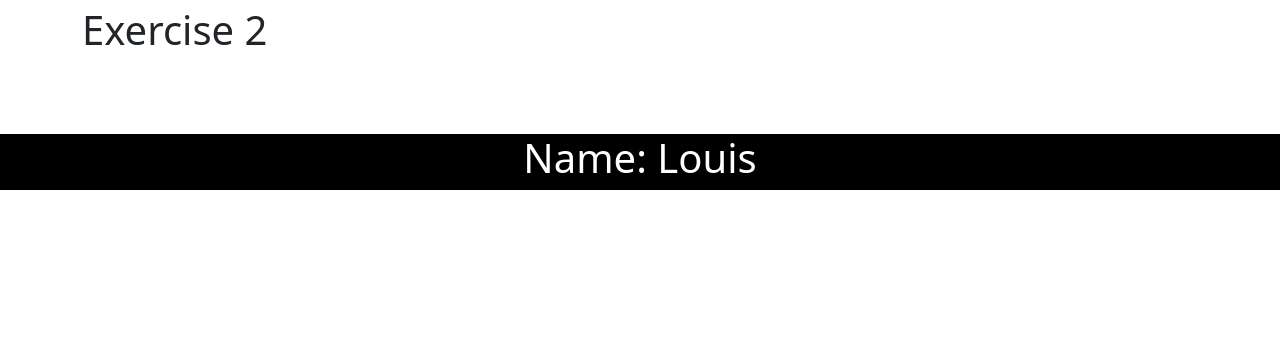
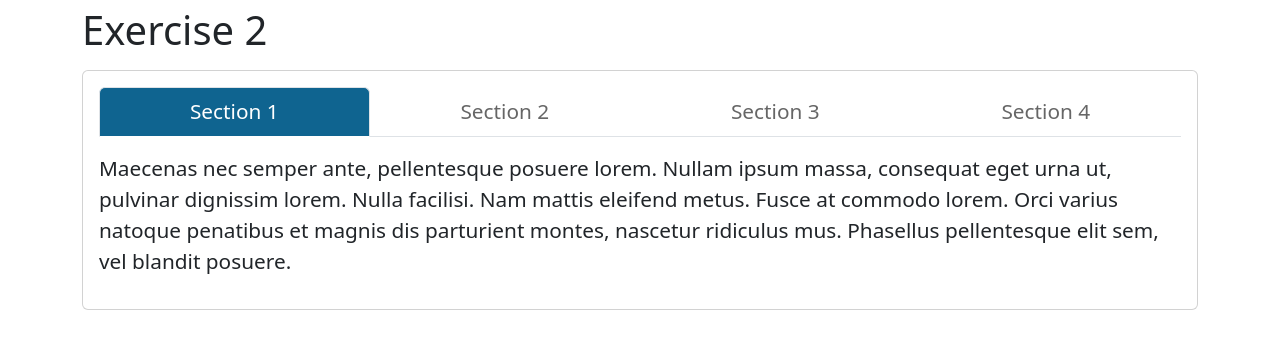
Before and after one commit to LouisLiu03/assessment-task-Mindarc, a Vue app: page / in a window 1280 px wide. Shown: the part 475-835 px from the top of the page. Before the commit the page ends 800 px from the top, so only its background shows below. Built offline with nearby package versions, Linux system fonts and the light colour scheme.

Commit message:
updateTab

```diff
--- a/src/components/tabs/tab.vue
+++ b/src/components/tabs/tab.vue
@@ -1,13 +1,57 @@
 <template>
-    <div>
-
+    <div data-aos="fade-out" data-aos-offset="200" data-aos-delay="100" data-aos-duration="1000">
+        <b-card>
+            <b-tabs content-class="mt-3" fill>
+                <b-tab v-for="data in jsonData"
+                       :key="data.index"
+                       :title="data.title">
+                    <p v-html="data.content"></p>
+                </b-tab>
+            </b-tabs>
+        </b-card>
     </div>
 </template>
 
 <script>
+import axios from 'axios';
 
+export default {
+    name: 'MyTab',
+    props: {
+
+    },
+    data() {
+        return {
+            jsonData: [],
+            show: true
+        }
+    },
+    methods: {
+        getData() {
+            let api = '/data/data.json'
+            axios.get(api)
+                .then((response) => {
+                    this.jsonData = response.data
+                    console.log(response.data)
+                })
+        },
+    },
+    mounted() {
+        this.getData();
+    },
+}
 </script>
 
+
 <style>
+@import "https://cdnjs.cloudflare.com/ajax/libs/animate.css/4.1.1/animate.min.css";
 
+.nav-tabs .nav-link {
+    color: #666;
+}
+
+.nav-tabs .nav-link.active {
+    color: #fff;
+    background: #0f6490;
+}
 </style>
```
